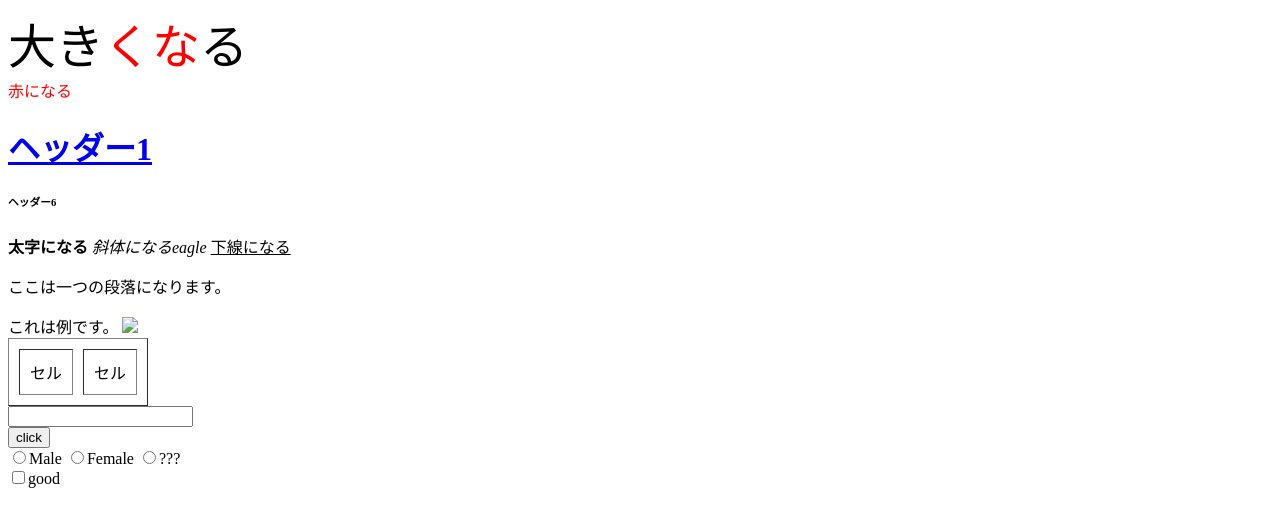
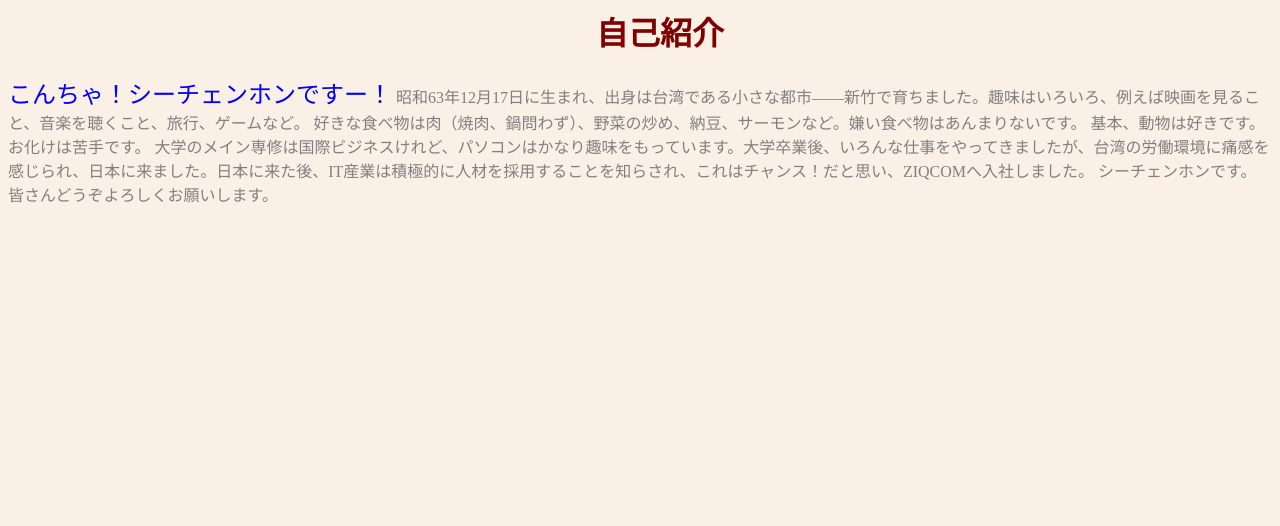
Before and after one commit to ShihAFei/kenshu-project.github.io, a plain HTML site: page index.html in a window 1280 px wide. Drawn offline with Linux system fonts and the light colour scheme.

Commit message:
Update index.html

```diff
--- a/index.html
+++ b/index.html
@@ -1,33 +1,30 @@
-<!DOCTYPE html>
+<! DOCTYPE html>
 <html>
 <head>
-	<title>Example</title>
+	<title>Selfintroduce</title>
 </head>
+<style>
+body {
+	background-color: linen;
+}
+h1 {
+	color: maroon;
+	margin-left: 40px;
+	font size="10";
+
+}
+</style>
 <body>
-	<font size="7" >大き<font color="red">くな</font>る</font>
-	<br>
-	<font color="red">赤になる</font>
-	<h1><a href="http://www.yahoo.co.jp/">ヘッダー1</a></h1>
-	<h6>ヘッダー6</h6>
-	<b>太字になる</b>
-	<i>斜体になるeagle</i>
-	<u>下線になる</u>
-	<p>ここは一つの段落になります。</p>
-これは例です。
-<img src="JB.jpg" width="45">
-<table border="1" cellspacing="10" cellpadding="10">
-	<tr>
-		<td>セル</td><td>セル</td>
-	</tr>
-</table>
-		<input type="text">
-		<br>
-		<input type="button" value="click">
-		<br>
-		<input type="radio" name="radio">Male
-		<input type="radio" name="radio">Female
-		<input type="radio" name="radio">???
-		<br>
-		<input type=checkbox>good
+	<h1><center>自己紹介</center></h1>
+	<font size="5" font color="blue">こんちゃ！シーチェンホンですー！</font>
+	<font size="3" font color="gray">
+		昭和63年12月17日に生まれ、出身は台湾である小さな都市――新竹で育ちました。趣味はいろいろ、例えば映画を見ること、音楽を聴くこと、旅行、ゲームなど。
+好きな食べ物は肉（焼肉、鍋問わず）、野菜の炒め、納豆、サーモンなど。嫌い食べ物はあんまりないです。
+基本、動物は好きです。お化けは苦手です。
+大学のメイン専修は国際ビジネスけれど、パソコンはかなり趣味をもっています。大学卒業後、いろんな仕事をやってきましたが、台湾の労働環境に痛感を感じられ、日本に来ました。日本に来た後、IT産業は積極的に人材を採用することを知らされ、これはチャンス！だと思い、ZIQCOMへ入社しました。
+シーチェンホンです。
+皆さんどうぞよろしくお願いします。
+	</font>
+
 </body>
 </html>
```
